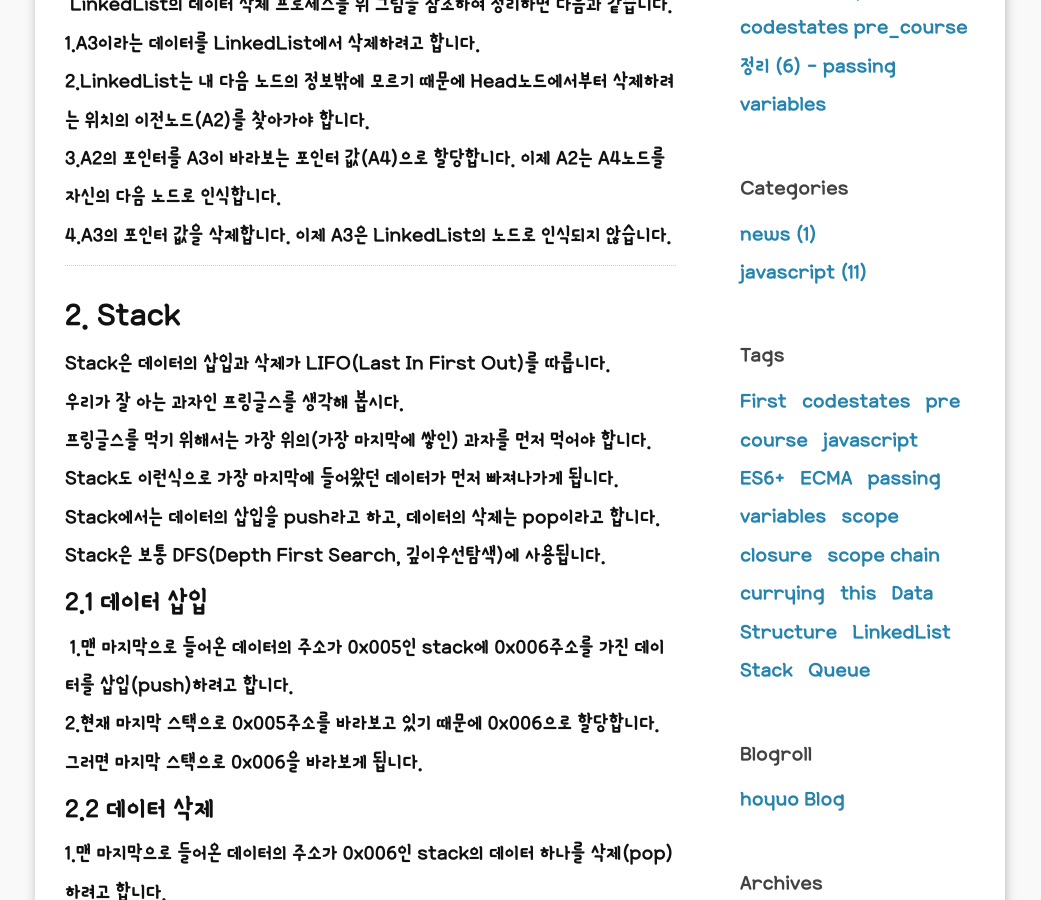
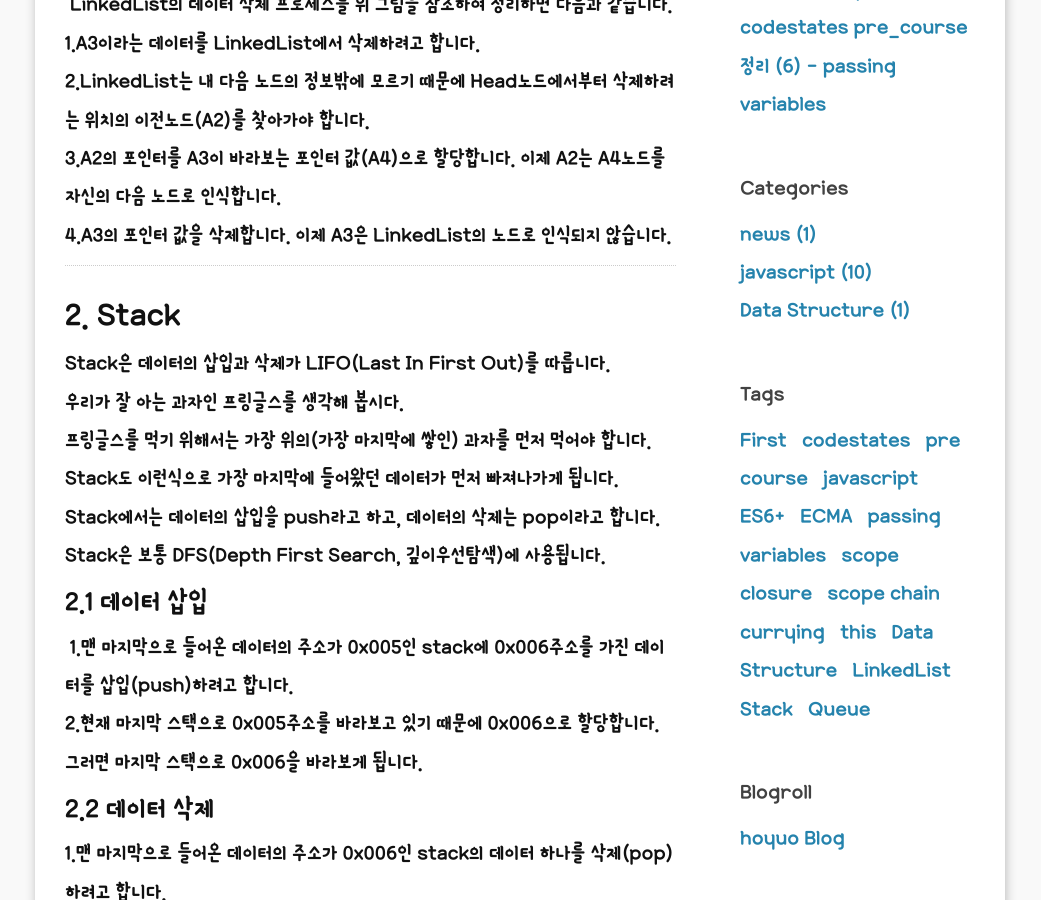
Before and after one commit to raonzena/raonzena.github.io, a Jekyll site: the page built from _posts/2019-04-03-01-post.markdown, in a window 1280 px wide and 900 px high, scrolled down 1156 px. Shown: the whole window, without its empty margins (120-1161 px from the left). Built offline with Jekyll 4.4.1, drawn with Linux system fonts in a browser that asks for light colours; some web fonts are replaced; comment, search, counter and statistics services are not loaded; some of the changed text lies outside the part shown.

Commit message:
190403 initial commit

```diff
--- a/_posts/2019-04-03-01-post.markdown
+++ b/_posts/2019-04-03-01-post.markdown
@@ -4,7 +4,7 @@ layout: post
 title:  "LinkedList, Stack, Queue"
 date:   2019-04-03
 author: raonzena
-category: javascript
+category: Data Structure
 tags:
 - Data Structure
 - LinkedList
```
